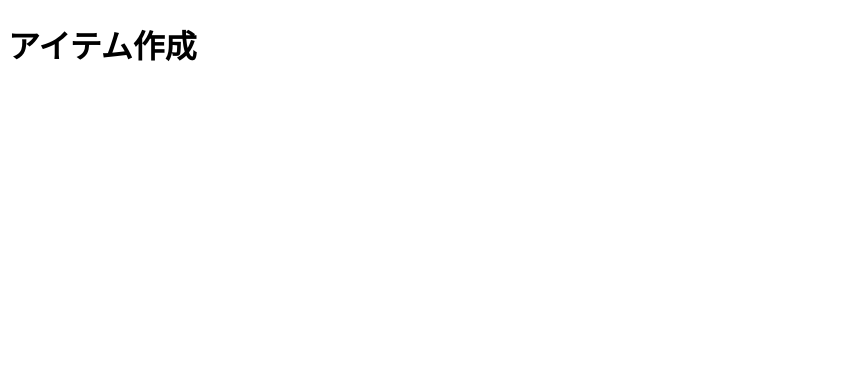
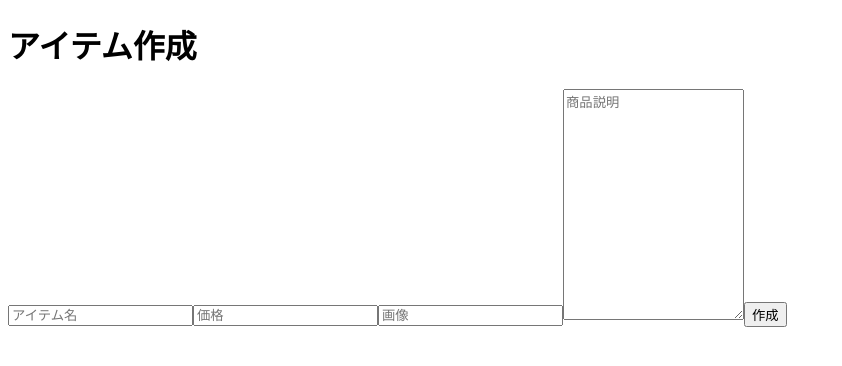
Before and after one commit to jun68ykt/next14-sample, a Next.js app: page /item/create in a window 1280 px wide. Shown: the top 366 px of the page, without its empty margins (0-842 px from the left). Built offline with nearby package versions, Linux system fonts and the light colour scheme.

Commit message:
アイテム登録フォームを追加

```diff
--- a/app/item/create/page.js
+++ b/app/item/create/page.js
@@ -4,6 +4,13 @@ const ItemCreate = () => {
   return (
     <div>
       <h1>アイテム作成</h1>
+      <form>
+        <input type="text" name="title" placeholder="アイテム名" required/>
+        <input type="text" name="price" placeholder="価格" required/>
+        <input type="text" name="image" placeholder="画像" required/>
+        <textarea name="description" rows={15} placeholder="商品説明" required></textarea>
+        <button>作成</button>
+      </form>
     </div>
   )
 }
```
